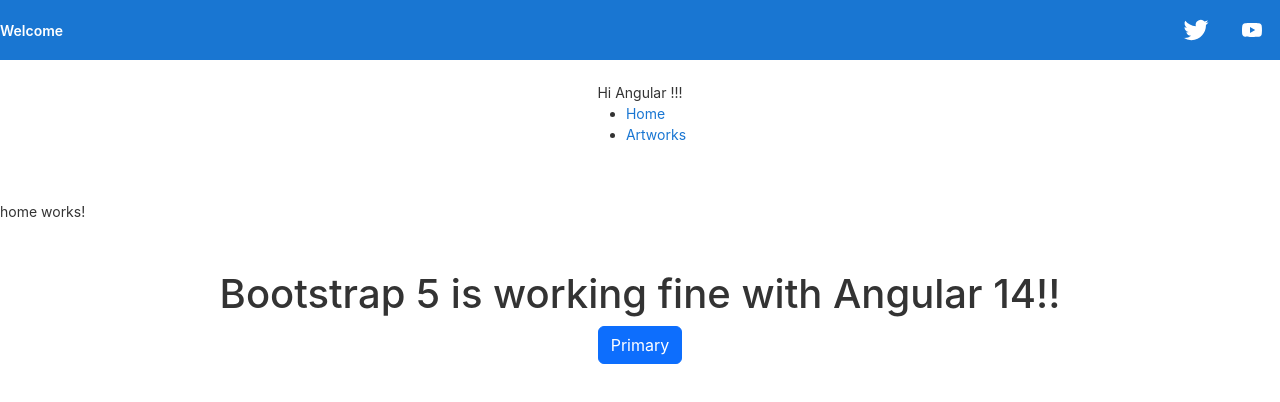
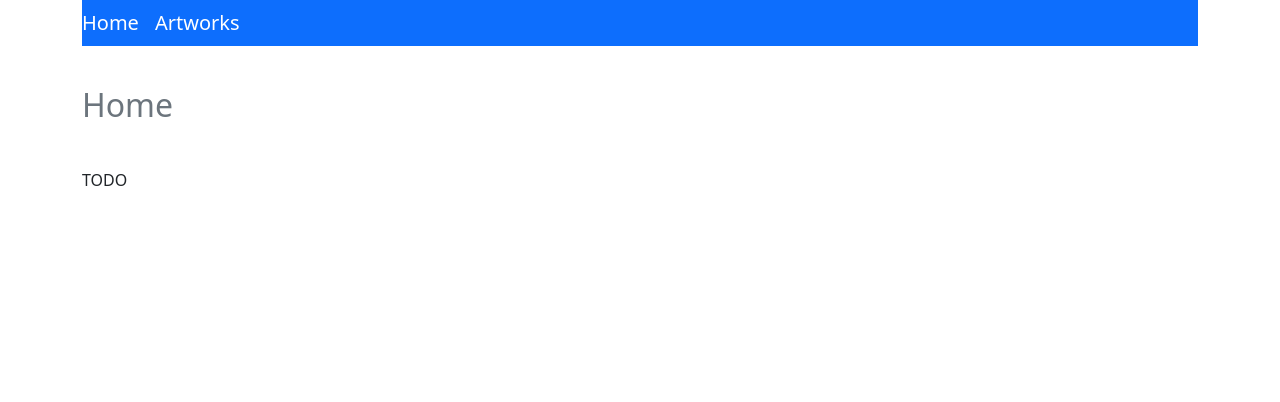
Before and after one commit to nleitefaria/vrl-app2, an Angular app: page /home-component in a window 1280 px wide. Shown: the top 402 px of the page. Built offline with nearby package versions, Linux system fonts and the light colour scheme; what ngx-pagination would draw is missing.

Commit message:
feature4 : Added Navbar and breadcrumbs

```diff
--- a/src/app/app.component.html
+++ b/src/app/app.component.html
@@ -1,337 +1,21 @@
-<!-- * * * * * * * * * * * * * * * * * * * * * * * * * * * * * * * -->
-<!-- * * * * * * * * * * * The content below * * * * * * * * * * * -->
-<!-- * * * * * * * * * * is only a placeholder * * * * * * * * * * -->
-<!-- * * * * * * * * * * and can be replaced. * * * * * * * * * * * -->
-<!-- * * * * * * * * * * * * * * * * * * * * * * * * * * * * * * * -->
-<!-- * * * * * * * * * Delete the template below * * * * * * * * * * -->
-<!-- * * * * * * * to get started with your project! * * * * * * * * -->
-<!-- * * * * * * * * * * * * * * * * * * * * * * * * * * * * * * * -->
-
-<style>
-  :host {
-    font-family: -apple-system, BlinkMacSystemFont, "Segoe UI", Roboto, Helvetica, Arial, sans-serif, "Apple Color Emoji", "Segoe UI Emoji", "Segoe UI Symbol";
-    font-size: 14px;
-    color: #333;
-    box-sizing: border-box;
-    -webkit-font-smoothing: antialiased;
-    -moz-osx-font-smoothing: grayscale;
-  }
-
-  h1,
-  h2,
-  h3,
-  h4,
-  h5,
-  h6 {
-    margin: 8px 0;
-  }
-
-  p {
-    margin: 0;
-  }
-
-  .spacer {
-    flex: 1;
-  }
-
-  .toolbar {
-    position: absolute;
-    top: 0;
-    left: 0;
-    right: 0;
-    height: 60px;
-    display: flex;
-    align-items: center;
-    background-color: #1976d2;
-    color: white;
-    font-weight: 600;
-  }
-
-  .toolbar img {
-    margin: 0 16px;
-  }
-
-  .toolbar #twitter-logo {
-    height: 40px;
-    margin: 0 8px;
-  }
-
-  .toolbar #youtube-logo {
-    height: 40px;
-    margin: 0 16px;
-  }
-
-  .toolbar #twitter-logo:hover,
-  .toolbar #youtube-logo:hover {
-    opacity: 0.8;
-  }
-
-  .content {
-    display: flex;
-    margin: 82px auto 32px;
-    padding: 0 16px;
-    max-width: 960px;
-    flex-direction: column;
-    align-items: center;
-  }
-
-  svg.material-icons {
-    height: 24px;
-    width: auto;
-  }
-
-  svg.material-icons:not(:last-child) {
-    margin-right: 8px;
-  }
-
-  .card svg.material-icons path {
-    fill: #888;
-  }
-
-  .card-container {
-    display: flex;
-    flex-wrap: wrap;
-    justify-content: center;
-    margin-top: 16px;
-  }
-
-  .card {
-    all: unset;
-    border-radius: 4px;
-    border: 1px solid #eee;
-    background-color: #fafafa;
-    height: 40px;
-    width: 200px;
-    margin: 0 8px 16px;
-    padding: 16px;
-    display: flex;
-    flex-direction: row;
-    justify-content: center;
-    align-items: center;
-    transition: all 0.2s ease-in-out;
-    line-height: 24px;
-  }
-
-  .card-container .card:not(:last-child) {
-    margin-right: 0;
-  }
-
-  .card.card-small {
-    height: 16px;
-    width: 168px;
-  }
-
-  .card-container .card:not(.highlight-card) {
-    cursor: pointer;
-  }
-
-  .card-container .card:not(.highlight-card):hover {
-    transform: translateY(-3px);
-    box-shadow: 0 4px 17px rgba(0, 0, 0, 0.35);
-  }
-
-  .card-container .card:not(.highlight-card):hover .material-icons path {
-    fill: rgb(105, 103, 103);
-  }
-
-  .card.highlight-card {
-    background-color: #1976d2;
-    color: white;
-    font-weight: 600;
-    border: none;
-    width: auto;
-    min-width: 30%;
-    position: relative;
-  }
-
-  .card.card.highlight-card span {
-    margin-left: 60px;
-  }
-
-  svg#rocket {
-    width: 80px;
-    position: absolute;
-    left: -10px;
-    top: -24px;
-  }
-
-  svg#rocket-smoke {
-    height: calc(100vh - 95px);
-    position: absolute;
-    top: 10px;
-    right: 180px;
-    z-index: -10;
-  }
-
-  a,
-  a:visited,
-  a:hover {
-    color: #1976d2;
-    text-decoration: none;
-  }
-
-  a:hover {
-    color: #125699;
-  }
-
-  .terminal {
-    position: relative;
-    width: 80%;
-    max-width: 600px;
-    border-radius: 6px;
-    padding-top: 45px;
-    margin-top: 8px;
-    overflow: hidden;
-    background-color: rgb(15, 15, 16);
-  }
-
-  .terminal::before {
-    content: "\2022 \2022 \2022";
-    position: absolute;
-    top: 0;
-    left: 0;
-    height: 4px;
-    background: rgb(58, 58, 58);
-    color: #c2c3c4;
-    width: 100%;
-    font-size: 2rem;
-    line-height: 0;
-    padding: 14px 0;
-    text-indent: 4px;
-  }
-
-  .terminal pre {
-    font-family: SFMono-Regular,Consolas,Liberation Mono,Menlo,monospace;
-    color: white;
-    padding: 0 1rem 1rem;
-    margin: 0;
-  }
-
-  .circle-link {
-    height: 40px;
-    width: 40px;
-    border-radius: 40px;
-    margin: 8px;
-    background-color: white;
-    border: 1px solid #eeeeee;
-    display: flex;
-    justify-content: center;
-    align-items: center;
-    cursor: pointer;
-    box-shadow: 0 1px 3px rgba(0, 0, 0, 0.12), 0 1px 2px rgba(0, 0, 0, 0.24);
-    transition: 1s ease-out;
-  }
-
-  .circle-link:hover {
-    transform: translateY(-0.25rem);
-    box-shadow: 0px 3px 15px rgba(0, 0, 0, 0.2);
-  }
-
-  footer {
-    margin-top: 8px;
-    display: flex;
-    align-items: center;
-    line-height: 20px;
-  }
-
-  footer a {
-    display: flex;
-    align-items: center;
-  }
-
-  .github-star-badge {
-    color: #24292e;
-    display: flex;
-    align-items: center;
-    font-size: 12px;
-    padding: 3px 10px;
-    border: 1px solid rgba(27,31,35,.2);
-    border-radius: 3px;
-    background-image: linear-gradient(-180deg,#fafbfc,#eff3f6 90%);
-    margin-left: 4px;
-    font-weight: 600;
-  }
-
-  .github-star-badge:hover {
-    background-image: linear-gradient(-180deg,#f0f3f6,#e6ebf1 90%);
-    border-color: rgba(27,31,35,.35);
-    background-position: -.5em;
-  }
-
-  .github-star-badge .material-icons {
-    height: 16px;
-    width: 16px;
-    margin-right: 4px;
-  }
-
-  svg#clouds {
-    position: fixed;
-    bottom: -160px;
-    left: -230px;
-    z-index: -10;
-    width: 1920px;
-  }
-
-  /* Responsive Styles */
-  @media screen and (max-width: 767px) {
-    .card-container > *:not(.circle-link) ,
-    .terminal {
-      width: 100%;
-    }
-
-    .card:not(.highlight-card) {
-      height: 16px;
-      margin: 8px 0;
-    }
-
-    .card.highlight-card span {
-      margin-left: 72px;
-    }
-
-    svg#rocket-smoke {
-      right: 120px;
-      transform: rotate(-5deg);
-    }
-  }
-
-  @media screen and (max-width: 575px) {
-    svg#rocket-smoke {
-      display: none;
-      visibility: hidden;
-    }
-  }
-</style>
-
-<!-- Toolbar -->
-<div class="toolbar" role="banner">
-  <span>Welcome</span>
-    <div class="spacer"></div>
-    <a aria-label="Angular on twitter" target="_blank" rel="noopener" href="https://twitter.com/angular" title="Twitter">
-      <svg id="twitter-logo" height="24" data-name="Logo" xmlns="http://www.w3.org/2000/svg" viewBox="0 0 400 400">
-        <rect width="400" height="400" fill="none"/>
-        <path d="M153.62,301.59c94.34,0,145.94-78.16,145.94-145.94,0-2.22,0-4.43-.15-6.63A104.36,104.36,0,0,0,325,122.47a102.38,102.38,0,0,1-29.46,8.07,51.47,51.47,0,0,0,22.55-28.37,102.79,102.79,0,0,1-32.57,12.45,51.34,51.34,0,0,0-87.41,46.78A145.62,145.62,0,0,1,92.4,107.81a51.33,51.33,0,0,0,15.88,68.47A50.91,50.91,0,0,1,85,169.86c0,.21,0,.43,0,.65a51.31,51.31,0,0,0,41.15,50.28,51.21,51.21,0,0,1-23.16.88,51.35,51.35,0,0,0,47.92,35.62,102.92,102.92,0,0,1-63.7,22A104.41,104.41,0,0,1,75,278.55a145.21,145.21,0,0,0,78.62,23" fill="#fff"/>
-      </svg>
-    </a>
-    <a aria-label="Angular on YouTube" target="_blank" rel="noopener" href="https://youtube.com/angular" title="YouTube">
-      <svg id="youtube-logo" height="24" width="24" data-name="Logo" xmlns="http://www.w3.org/2000/svg" viewBox="0 0 24 24" fill="#fff">
-        <path d="M0 0h24v24H0V0z" fill="none"/>
-        <path d="M21.58 7.19c-.23-.86-.91-1.54-1.77-1.77C18.25 5 12 5 12 5s-6.25 0-7.81.42c-.86.23-1.54.91-1.77 1.77C2 8.75 2 12 2 12s0 3.25.42 4.81c.23.86.91 1.54 1.77 1.77C5.75 19 12 19 12 19s6.25 0 7.81-.42c.86-.23 1.54-.91 1.77-1.77C22 15.25 22 12 22 12s0-3.25-.42-4.81zM10 15V9l5.2 3-5.2 3z"/>
-      </svg>
-    </a>
-</div>
-
-<div class="content" role="main">
-    Hi Angular !!!
-  <nav>
-    <ul>
-      <li><a routerLink="/home-component" routerLinkActive="active" ariaCurrentWhenActive="page">Home</a></li>
-      <li><a routerLink="/artworks-component" routerLinkActive="active" ariaCurrentWhenActive="page">Artworks</a></li>
-    </ul>
+<div class="container">
+<div role="main">
+  <nav class="navbar navbar-expand-lg navbar-dark bg-primary">
+    <div class="collapse navbar-collapse" id="navbarNav">
+      <ul class="navbar-nav">
+        <li class="nav-item active">
+          <a class="navbar-brand" routerLink="/home-component" routerLinkActive="active" ariaCurrentWhenActive="page">Home</a>
+        </li>
+        <li class="nav-item">
+          <a class="navbar-brand" routerLink="/artworks-component" routerLinkActive="active" ariaCurrentWhenActive="page">Artworks</a>
+        </li>
+      </ul>
+    </div>
   </nav>
-  <!-- Footer -->
   <footer>
 
   </footer>
+</div>
 </div>
 
 <!-- * * * * * * * * * * * * * * * * * * * * * * * * * * * * * * * -->
--- a/src/app/components/artworks/artworks.component.html
+++ b/src/app/components/artworks/artworks.component.html
@@ -1,20 +1,26 @@
 <div class="container">
-    <table class="table">
+    <nav aria-label="breadcrumb" style="padding-top:40px; padding-bottom:20px">
+        <ol class="breadcrumb">
+            <li class="breadcrumb-item active" aria-current="page"><h2>Artworks</h2></li>
+        </ol>
+    </nav>
+</div>
+
+<div class="container">
+    <table class="table" style="border-collapse: collapse;">
         <thead>
         <tr>
             <th>Title</th>
             <th>Artist</th>
             <th>Type</th>
-            <th>Department</th>
             <th>Actions</th>
         </tr>
         </thead>
         <tbody>
         <tr *ngFor="let artwork of artworks| paginate: { itemsPerPage: 10, currentPage: p, totalItems: total }">
             <td>{{ artwork.title }}</td>
-            <td>{{ artwork.artist_title }}</td>
+            <td>{{artwork.artist_title ?? "n.a."}}</td>
             <td>{{ artwork.artwork_type_title}}</td>
-            <td>{{ artwork.department_title}}</td>
             <td>
                 <button type="button" class="btn btn-primary" data-bs-toggle="modal" data-bs-target="#exampleModal">Details</button><button type="button" class="btn btn-link">View</button>
             </td>
--- a/src/app/components/artworks/artworks.component.ts
+++ b/src/app/components/artworks/artworks.component.ts
@@ -13,12 +13,8 @@ export class ArtworksComponent implements OnInit {
 
   constructor(private service:ArtworksService) {}
 
-
   ngOnInit() {
     this.getArtworks();
-
-    alert(this.artworks);
-    alert(this.total);
   }
 
   getArtworks() {
--- a/src/app/components/home/home.component.html
+++ b/src/app/components/home/home.component.html
@@ -1,5 +1,11 @@
-<p>home works!</p>
-<div class="container  text-center mt-5 mb-5">
-    <h1>Bootstrap 5 is working fine with Angular 14!!</h1>
-    <button type="button" class="btn btn-primary">Primary</button>
+<div class="container">
+    <nav aria-label="breadcrumb" style="padding-top:40px; padding-bottom:20px">
+        <ol class="breadcrumb">
+            <li class="breadcrumb-item active" aria-current="page"><h2>Home</h2></li>
+        </ol>
+    </nav>
 </div>
+
+<div class="container">
+    TODO
+</div>
```
